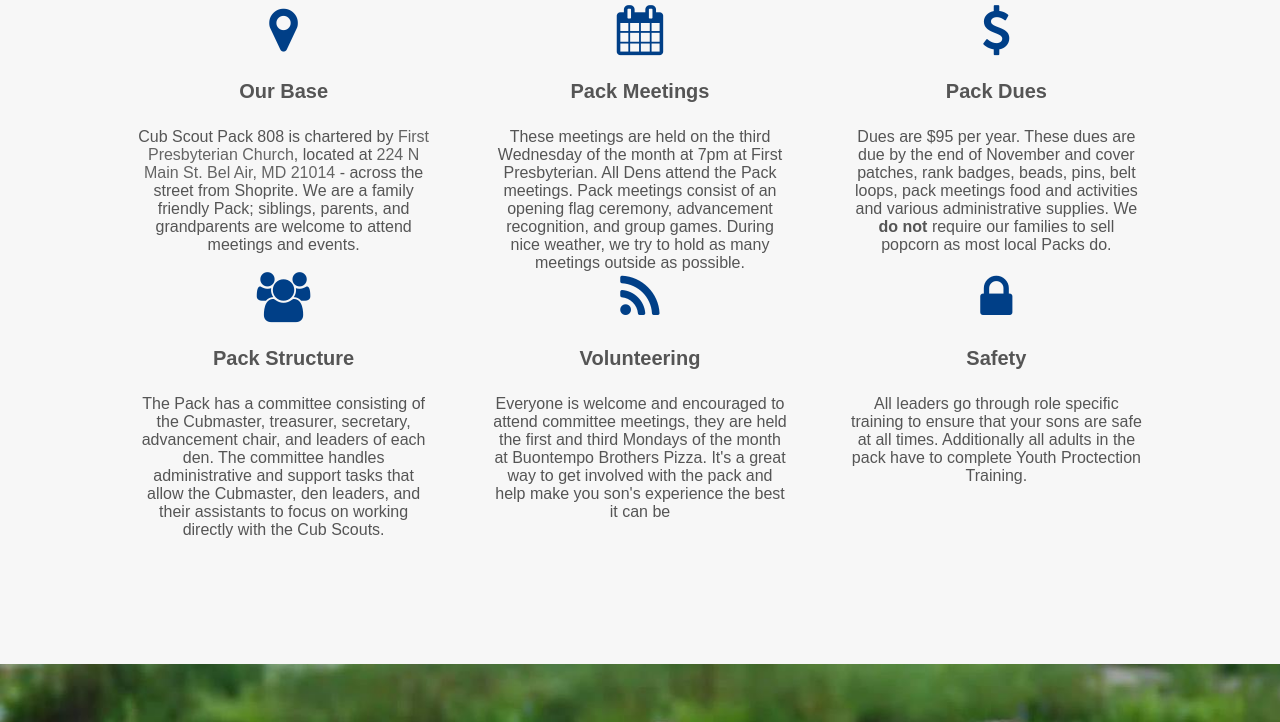
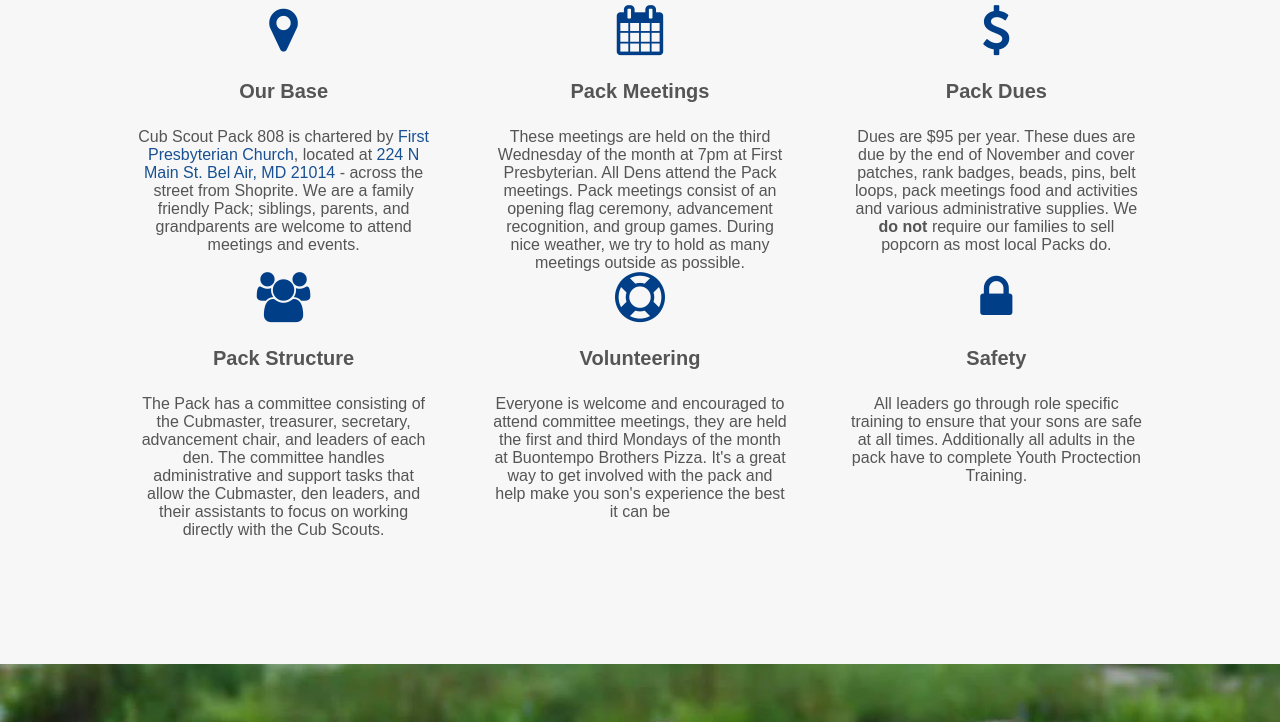
Before and after one commit to tingold/pack808, a plain HTML site: page index.html in a window 1280 px wide. Shown: the part 1080-1802 px from the top of the page. Drawn offline with nearby package versions, Linux system fonts and the light colour scheme.

Commit message:
sorta fixed backgroud image

```diff
--- a/assets/css/styles.css
+++ b/assets/css/styles.css
@@ -268,6 +268,9 @@ header nav li:last-child{
 .features{
 	background-color: #f7f7f7;
 }
+.features a {
+	color: #003F87
+}
 
 .features .grid li{
 	padding: 0 30px;
@@ -319,6 +322,7 @@ header nav li:last-child{
 
 .contact{
 	background-image: url(../img/scouts.jpg);
+	background-repeat: repeat-y;
 	background-size: cover;
 	color: white;
 	background-color: #414a4f;
--- a/index.html
+++ b/index.html
@@ -60,7 +60,7 @@
   The Pack has a committee consisting of the Cubmaster, treasurer, secretary, advancement chair, and leaders of each den. The committee handles administrative and support tasks that allow the Cubmaster, den leaders, and their assistants to focus on working directly with the Cub Scouts.
   </li>
   <li>
-    <i class="fa fa-feed"></i>
+    <i class="fa fa-life-saver"></i>
     <h4>Volunteering</h4>
     Everyone is welcome and encouraged to attend committee meetings, they are held the first and third Mondays of the month at Buontempo Brothers Pizza. It's a great way to get involved with the pack and help make you son's experience the best it can be
     </li>
```
